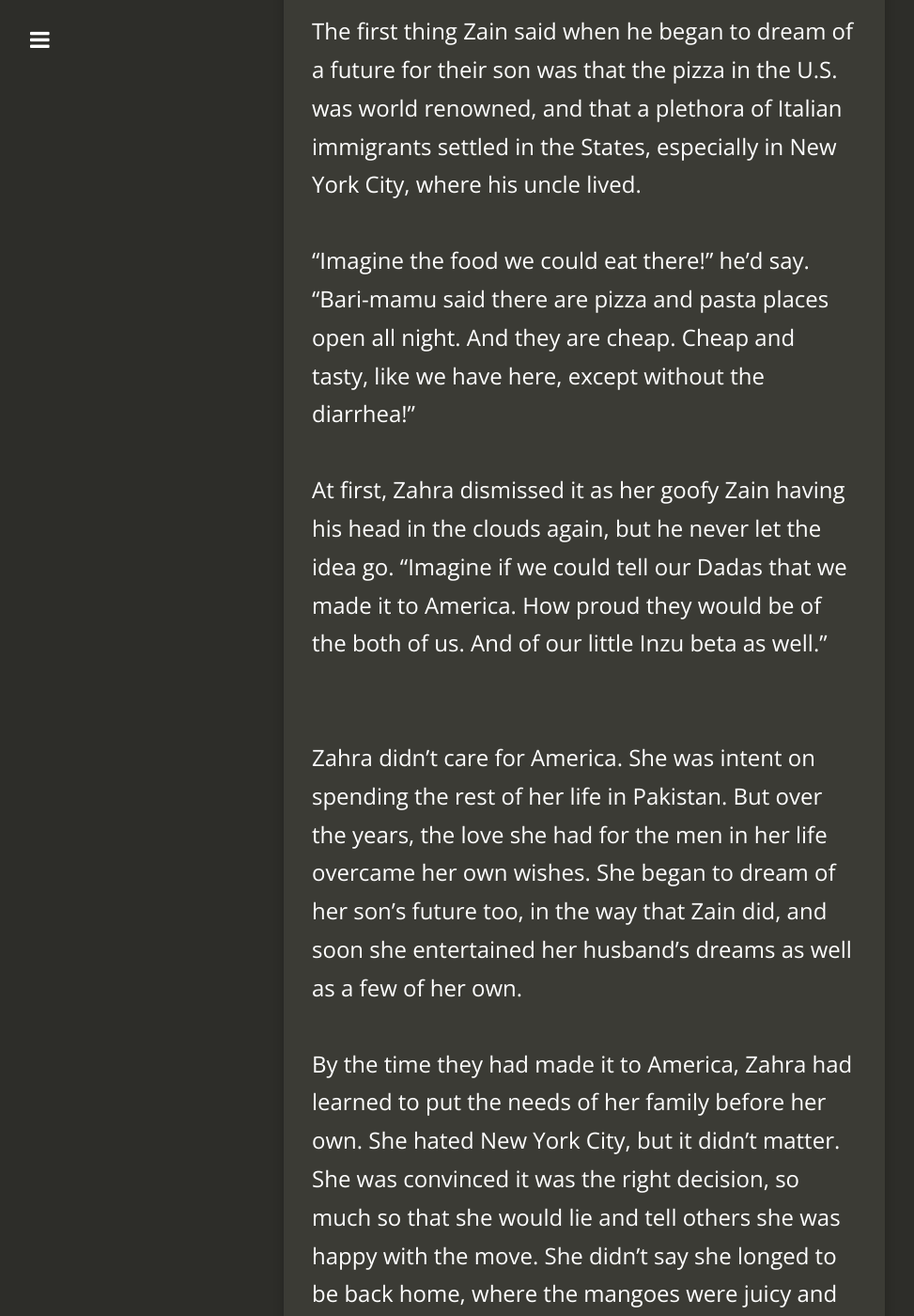
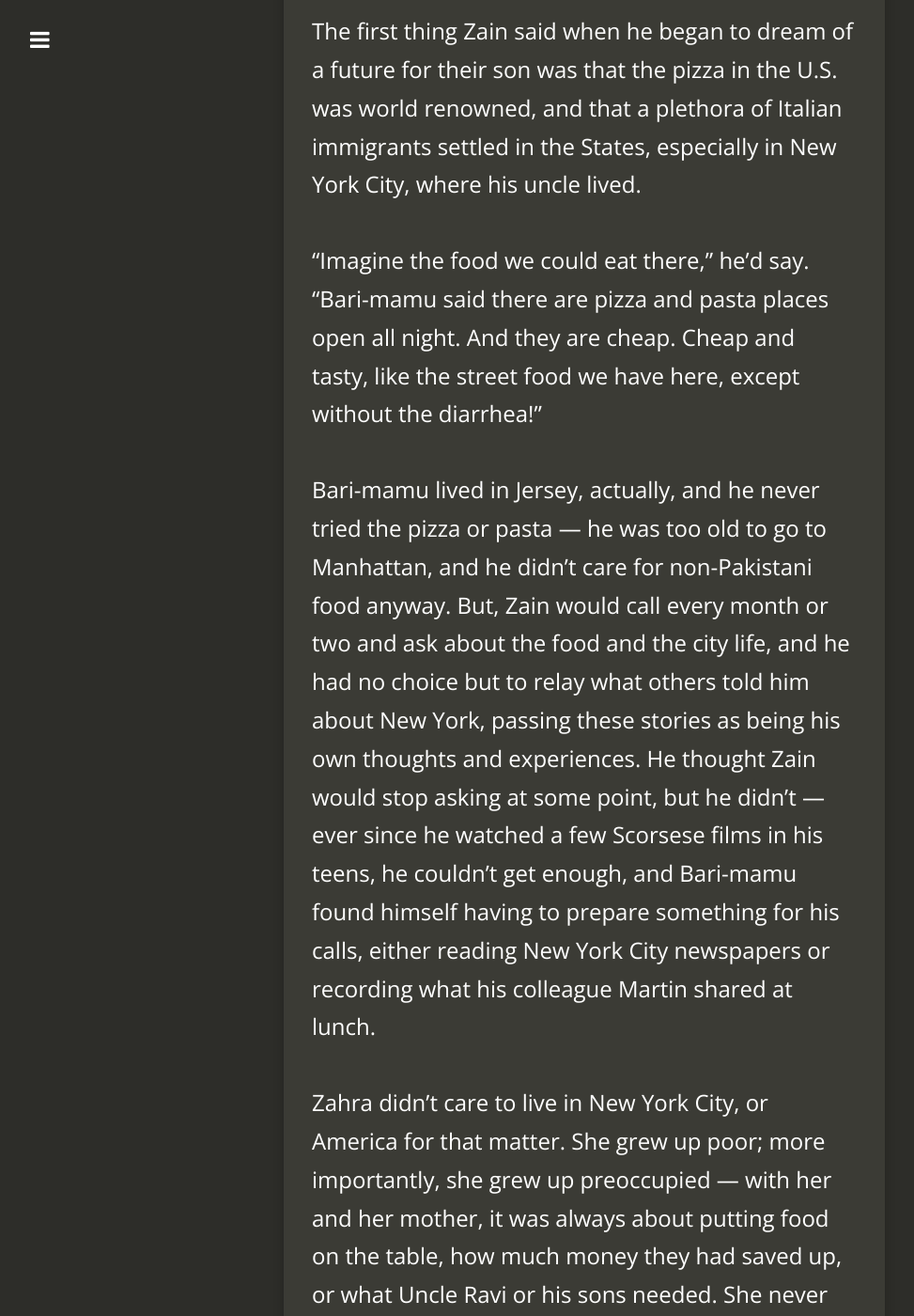
Before and after one commit to jacobtomlinson/carte-noire, a Jekyll site: the page built from _posts/2019-12-29-in-search-of-home-writing-sample-chapters-one-and-two.md, in a window 1280 px wide and 1400 px high, scrolled down 35156 px. Shown: the whole window at 94% size, without its empty margins (18-991 px from the left). Built offline with Jekyll 4.4.1, drawn with Linux system fonts in a browser that asks for light colours; nearby versions of some CDN libraries; comment, search, counter and statistics services are not loaded; some of the changed text lies outside the part shown.

Commit message:
Upload edits to chapter two of in search of home writing sample.

```diff
--- a/_posts/2019-12-29-in-search-of-home-writing-sample-chapters-one-and-two.md
+++ b/_posts/2019-12-29-in-search-of-home-writing-sample-chapters-one-and-two.md
@@ -269,48 +269,50 @@
 He took the lamb over rice plate from Uncle Syed, thanked him again, and walked across the street until he couldn’t see him. Once he reached a quiet corner, he sat on the pavement, Halal food in hand. Throughout Indy’s life, he’d been moving. When he was seven and his family left his father’s neighborhood to live with his uncle in Defence. When he was twelve and they crossed the sea for a better life. When he was eighteen and he fled to the other side of the country for college. For most of his life, Indy had been in a temporary state of leaving. But this time, for the first time, he felt he had no destination, no place to leave and no place to go back to. Indy placed his food on the sidewalk and held his head in his hands. He was lost.
 
 ### 2 | Lahore
-It was sunny in Lahore when Zahra got married. The occasion was lengthy and eventful, but she remembered the birds and the food in particular with a clearness rivaling the unlittered sky that week. It was the middle of spring, and the birds flew as if they had somewhere to go. Zahra did not know what to call them, so she called them *Chiru*—all of them—like it was a family name they adopted as she adopted her own. They came and went through that week, maybe out of hunger, or curiosity, and Zahra took any opportunity to escape the reception to watch them fly with the smooth blue sky in the background. When they were resting or scavenging on the ground or table, she would bother them, and as they scattered, she would look up as if she were painting in her secondary school art class again. She never got tired of creating the same world every time, a world with a sky, some grass, clouds, and as many birds as she could draw, some distant and some so close she could touch, or even be, them. The simplicity of such a scene would calm younger Zahra as it calmed her then, amidst an especially confusing and complex time in her life.
+It was sunny in Lahore when Zahra got married. The occasion was lengthy and eventful, but she remembered the birds in particular with a clearness rivaling the unlittered sky that week. It was the middle of spring, and the birds flew as if they had somewhere to go. Zahra did not know what to call them, so she called them *Chiru*—all of them—like it was a family name they adopted as she adopted her own. They came and went through that week, maybe out of hunger, or curiosity, and Zahra took any opportunity to escape the gatherings to watch them fly with the smooth blue sky in the background. When they were resting or scavenging on the ground or table, she would bother them, and as they scattered, she would look up as if she were painting in her secondary school art class again. She never got tired of creating the same world every time, a world with a sky, some grass, clouds, and as many birds as she could draw, some distant and some so close she could touch, or even be, them. The simplicity of such a scene would calm younger Zahra as it calmed her then, amidst an especially confusing and complex time in her life.
 
-And the food she remembered not for its quality, but for its outlandishness, its sheer audacity to be served in an otherwise gorgeous Pakistani wedding. But Zain wanted Italian food, and as the newly wed husband, he had his demands met. On the night of the Walima, they catered the local Pizza Hut, which, despite its indecency, turned out to be tasty, much to Zahra's frustration. Zain's favorite kind of pizza was tandoori chicken pan pizza with a seekh kabob stuffed into the crust. It was an abomination, and very far from Italian cuisine, or any cuisine for that matter, but by God was it delicious. Many of the guests complained about the pizza (they expected chicken jalfrezi, nihari, and lamb korma), but Zahra found herself laughing with her husband, remarking on how innovative the pizza was as well as how ugly it looked.
+She remembered the food as well, not for its quality, but for its outlandishness, its sheer audacity to be served in an otherwise gorgeous Pakistani wedding. But Zain wanted Italian food, and as the newly wed husband, he had his demands met. On the night of the Walima, they catered the local Pizza Hut, which, despite its indecency, turned out to be delicious, much to Zahra's frustration. Zain's favorite kind of pizza was tandoori chicken pan pizza with a seekh kabob stuffed into the crust.  It was an abomination, quite frankly, and it was nothing close to Italian cuisine, or any cuisine for that matter, but by God was it delicious. Many of the guests complained about the pizza (they expected chicken jalfrezi, nihari, and lamb korma), but Zahra found herself laughing with her husband, remarking on how innovative the pizza was as well as how ugly it looked.
 
 Zahra and Zain were arranged to marry. Their families were close from when their grandfathers did their O and A-levels together, and Zahra's mother and Zain's father were closer to each other than they were to their respective spouses, whom they were arranged to as well. Who was better to marry your child to than someone raised by your best friend?
 
-Zahra and Zain didn't have much say in the decision — their parents were too invested in the idea and the couple was too inexperienced to be picky. Though Zain’s family was significantly richer than Zahra’s, and they lived on the outskirts of the city, the two families got together every so often such that the kids were at least cordial with each other. *Better than marrying a stranger like Farida did,* Zahra reminded herself during the wedding.
+The couple didn't have much say in the decision — their parents were too invested in the idea and they were too inexperienced to be picky. Though Zain’s family was significantly richer than Zahra’s, and they lived on the outskirts of the city, the two families got together often enough for the kids to be at least cordial with each other. *Better than marrying a stranger like Farida did,* Zahra reminded herself during the wedding.
 
-That didn't stop the marriage from frightening both of them, of course. They were fated to spend their lives with this person they barely knew, someone their parents trusted at least, but they were not afforded an opinion on it until well after the ceremony. Regardless, they learned each other because they had more important things to worry about. They had to raise a family.
+That didn't stop the marriage from frightening both of them, of course. They were fated to spend their lives with this person they barely knew, someone their parents trusted at least, but not anyone they could judge or understand until well after the ceremony. Regardless, they learned each other because they had more important things to worry about. They had to raise a family.
 
 <br>
 The first thing Zain said when he began to dream of a future for their son was that the pizza in the U.S. was world renowned, and that a plethora of Italian immigrants settled in the States, especially in New York City, where his uncle lived.
 
-"Imagine the food we could eat there!" he’d say. "Bari-mamu said there are pizza and pasta places open all night. And they are cheap. Cheap and tasty, like we have here, except without the diarrhea!"
+"Imagine the food we could eat there," he’d say. "Bari-mamu said there are pizza and pasta places open all night. And they are cheap. Cheap and tasty, like the street food we have here, except without the diarrhea!”
 
-At first, Zahra dismissed it as her goofy Zain having his head in the clouds again, but he never let the idea go.
-“Imagine if we could tell our Dadas that we made it to America. How proud they would be of the both of us. And of our little Inzu beta as well.”
+Bari-mamu lived in Jersey, actually, and he never tried the pizza or pasta — he was too old to go to Manhattan, and he didn’t care for non-Pakistani food anyway. But, Zain would call every month or two and ask about the food and the city life, and he had no choice but to relay what others told him about New York, passing these stories as being his own thoughts and experiences. He thought Zain would stop asking at some point, but he didn’t — ever since he watched a few Scorsese films in his teens, he couldn’t get enough, and Bari-mamu found himself having to prepare something for his calls, either reading New York City newspapers or recording what his colleague Martin shared at lunch.
+
+Zahra didn’t care to live in New York City, or America for that matter. She grew up poor; more importantly, she grew up preoccupied — with her and her mother, it was always about putting food on the table, how much money they had saved up, or what Uncle Ravi or his sons needed. She never had the space or free time to leave her context, and though she read books upon books from everywhere in the world, they were always distant fantasies or separate universes, and never dreams. She never thought of herself as a protagonist like the ones in her books, but it seemed that Zain did, and every time they watched movies, her husband would act like he lived in those worlds, yelling at the characters or referencing their attitudes months later. Zahra enjoyed books and movies, but they were temporary universes she stepped into. They were separate from reality, which was limited to just her neighborhood, maybe the city of Lahore, and if she felt ambitious, the country of Pakistan. America and Italian food was just goofy Zain having his head in the clouds again, and yet, he never let the idea go.
+
+“And imagine if we could tell our Dadas that we made it to America,” he said. “How proud they would be of the both of us — how mind-blown as well! And of course, they would be so proud of our little Inzu beta, the education he will get there, and the opportunities he will have at his fingertips. As will we.”
+
+Zahra was intent on spending the rest of her life in Pakistan, but over the years, the love she had for the men in her life overcame her own wishes. She began to dream of her son's future too, and soon she entertained her husband's dreams as well as a few of her own.
+
+By the time they had made it to America, Zahra had learned to put the needs of her family first. She hated New York City, but she convinced herself moving was the right decision, so much so that she would lie and tell others she was happy with it. She didn't say she longed to be back home, where the mangoes were juicy and the people were hospitable. She didn't say that in America, she was in a constant state of anxiety about her behavior — how she could never tell if she chose the right words, laughed the right way, or moved her noodle arms appropriately. She simply said that New York City was incredible, that it was stunning (quite literally), and that she missed all the people back home.
 
 <br>
-Zahra didn’t care for America. She was intent on spending the rest of her life in Pakistan. But over the years, the love she had for the men in her life overcame her own wishes. She began to dream of her son's future too, in the way that Zain did, and soon she entertained her husband's dreams as well as a few of her own.
+Zahra was a grateful person. When she spent time with her family, she reminded herself they could leave this Earth at any time. When she prayed, she told herself it could be her last prayer on Earth. And when she walked around Lahore, the city she loved as if it were her companion, her best friend, she imagined that there may come a day where she could leave it or even never see it again.
 
-By the time they had made it to America, Zahra had learned to put the needs of her family before her own. She hated New York City, but it didn't matter. She was convinced it was the right decision, so much so that she would lie and tell others she was happy with the move. She didn't say she longed to be back home, where the mangoes were juicy and the people were hospitable. She didn't say that in America, she was in a constant state of anxiety about her behavior — how when she talked to people, she could never tell if she chose the right words, laughed the right way, or moved her noodle arms appropriately. She simply said that New York City was incredible, that it was stunning (quite literally), and that she missed all the people back home.
+But despite all her preparations, she consumed herself with nostalgia and longing once she moved. Because, after all, it was not just Lahore she came to miss, but herself. Zahra had lived in one place her whole life. It was in her large house in Defence where she learned to talk and talk back to the host family’s sons. It was in her dirty junior school down the road where she learned to make friends (and a few enemies), and her more chaotic middle school where she learned how to present herself to boys and rival girls as well. In the masjid, she learned to pray and read Quran – something she did every day and then twice a day in New York. On the busy, dirt roads of Lahore, she learned how to observe people, from beggars cleaning car windows in the hopes they would get paid, to posh and modernly dressed women going into the hair salon. And in high school, she learned to dream, not just in Urdu but in English as well, reading poetry and literature from any book she could borrow from poorly stocked libraries or her classrooms.
 
-Zahra was a grateful person. When she spent time with her family, she reminded herself they could leave this Earth at any time. When she prayed, she told herself it could be her last prayer on Earth. And when she walked around Lahore, the city she loved as if it were her companion, her best friend, she told herself there may come a day where she would leave it or even never see it again.
+All of these places were well within the same place, even within walking distance, and though her life was rich, it wasn't complicated; though she had many facets of her identity nurtured in different spaces, they never overlapped or competed. Zahra had the blessing of having a consistent self, one that led to peace, confidence, and even a little naivety in the face of whatever came her way. Since she never left her hometown, she made the mistake of believing this self was agnostic to space and place, that it was independent and sufficient, as she never knew a reality in which it wasn't.
 
-But despite her preparations, she consumed herself with nostalgia and longing once she moved. After all, it was not just Lahore she came to miss, but herself. Zahra had lived in one place her whole life. It was in her small home on the outskirts of Defence where she learned to talk and talk back to her elder brother. It was in her dirty junior school down the road where she learned to make friends (and a few enemies), and her more chaotic middle school where she learned how to present herself to boys and rival girls as well. In the masjid, she learned to pray and read Quran – something she did every day and then twice a day in New York. And in high school, she learned to dream, not just in Urdu but in English as well, reading poetry and literature from any book she could borrow from poorly stocked libraries or her teacher's homes.
+In the States, people remarked at how humble she and her husband were. Her son’s friends, her American acquaintances, and her American-born cousins called her quiet, gentle, even acquiescent. But they did not know. They never saw her light up when calling her best friend in Lahore or chortle at her husband’s jokes at home. They didn’t see her in her passion and fury, in her tears and her conviction. Did this mean she was quiet now? Was that who she was? Her old, colorful self became an exception, and she began to live between these exceptions, waiting for the next time she could feel herself again. But they came so rarely, in phone calls, books, or late night talks with her husband (when he wasn’t so tired from work) that she couldn’t even say it was herself anymore. But this was her reality now, and she knew it was for the best.
 
-But all of these places were well within the same place, even within walking distance, and though her life was rich, it wasn't complicated; though she had many facets of her identity nurtured in different spaces, they never overlapped or competed. Zahra had the blessing of having a consistent self, one that led to peace, confidence, even a little naivety in the face of whatever came her way. Since she never left her hometown, she made the mistake of believing this self was agnostic to space and place, that it was independent and sufficient, as she never knew a reality in which it wasn't.
+In lieu of her own atrophy, Zahra grew increasingly invested in her son's growth. While she became quieter and more introspective, she witnessed her twelve-year-old son become confident and vocal in America, to her and her husband in particular. Although it was exhausting to handle a rising teenager, she was also proud of his developing disposition. That he became confident speaking—in accordance or dissent—to his parents, teachers, and peers meant the world to her. Inzamam was not a confident boy growing up in Pakistan. Stubborn, yes, but anxiously so. In America, she hoped he could find himself. America was the land of dreams and opportunity, not for her, or her husband, but for her children and their children's children. If there was a place to transform her son, it was America with its chaos, magic, and competition. Transform it could, and transform it did.
 
-In the States, people remarked at how humble she and her husband were. Her son’s friends, her American acquaintances, and her American-born cousins called her quiet, gentle, and even acquiescent. But they did not know. They never saw her light up when calling her best friend in Lahore or chortle at her husband’s jokes at home. They didn’t see her in her passion and fury, in her tears and her conviction. Did this mean she was quiet now? Was that who she was? Her old, colorful self became an exception, and she began to live between these exceptions, waiting for the next time she could feel herself again. But they came so rarely, in phone calls, books, or late night talks with her husband (when he wasn’t so tired from work) that she couldn’t even say it was herself anymore. But this was her reality now, and she knew it was for the best.
-
-In lieu of her own atrophy, Zahra grew increasingly invested in her son's growth. While she became quieter and more introspective, she witnessed her 12-year-old son become confident and vocal, to her and her husband in particular. Although it was exhausting to handle a rising teenager, she was also proud of his developing disposition. That he became confident speaking—in accordance or dissent—to his parents, teachers, and peers meant the world to her. Inzamam was not a confident boy growing up in Pakistan. Stubborn, yes, but anxiously so. In America, she hoped he could find himself. America was the land of dreams and opportunity, not for her, or her husband, but for her children and their children's children. If there was a place to transform her son, it was America with its chaos, magic, and competition. Transform it could, and transform it did.
-
-<br>
-And so, after those formative years in New York City, from Inzamam's seventh grade to roughly his 10th, Zahra became sure America was the right place for her family. Her investment in her son turned into excitement when talking about the family's future with Zain one winter night. Inzamam had just gotten back from a junior varsity basketball game where he scored a go-ahead shot in the last minute. He came home ecstatic and exhausted and promptly fell asleep after eating a few spoonfuls of biryani.
+And so, after those formative years in New York City, from Inzamam's seventh grade to roughly his 10th, Zahra became sure America was the right place for her family. Her investment in her son turned into excitement when talking about the family's future with Zain one winter night. Inzamam had just gotten back from a junior varsity basketball game where he scored a go-ahead shot in the last minute. He came home ecstatic and exhausted and promptly fell asleep after eating a few spoonfuls of microwaved biryani.
 
 "I want to raise a kid in America," she told her husband as they sat on their purple bed sheets in their still, dim lamp lights. "Another kid, from birth, in this country of magic."
 
-Zain was on board. He had come to love his wife and respect her judgment. She was growing older, and her eyes didn't twinkle as much as they used to when they first got married, but when they did, it reminded him how much he cared for her and wished for her happiness. This time, her eyes twinkled again, and they twinkled loudly, like a lighthouse calling ships to shore or a car's high beams illuminating its surroundings in the deep, cold night.
+Zain was on board. He had come to love his wife and respect her judgment. She was growing older, and her eyes didn't twinkle as much as they used to when they first got married, but when they did, it reminded him how much he cared for her and wished for her happiness. This time, her eyes twinkled again, and they twinkled loudly, like a lighthouse calling ships to shore or a car's high beams illuminating its surroundings in the cold, deep night.
 
-The next summer, when Inzamam was a rising junior, he had a younger sister. Her eyes twinkled like Zahra’s did and her eyebrows scowled like Zain's. Her skin was darker than her brother's, but she shone so bright when she was born that they had to name her Sana. The couple found the pun amusing (Zain more so than Zahra), and even she seemed to squint at the light she emanated. Her giggles were musical, like Qawwali, and her smile was intense and unmatched, like the glare of the sun. When she cried, she trilled gently, her lips vibrating against each other while she whimpered. She was easy to love, and her parents loved her, truly, from the start.
+The next summer, when Inzamam was a rising junior, he had a younger sister. Her eyes twinkled like Zahra’s did and her eyebrows scowled like Zain's. Her skin was darker than her brother's, but she shone so bright when she was born that they had to name her Sana. The couple found the pun amusing (Zain more so than Zahra), and even she seemed to squint at the light she emanated. Her giggles were musical, like *Qawwali*, and her smile was intense and unmatched, like the glare of the sun. When she cried, she trilled gently, her lips vibrating against each other while she whimpered. She was easy to love, and her parents loved her, truly, from the start.
 
-Everyone said she was a beautiful baby, then a beautiful child, and she brought her parents a happiness they had not felt since they moved to New York. But despite her importance to her parents, in the years following her birth, she never came to know her elder brother. She would come to hold only a faint recollection of him from the summer he came back from his first year of college. And when he would come to mind, she’d feel a certain roughness, like he was sandpaper in her mind, but she wouldn’t be able to recall why, or anything else. Indy himself never paid attention to her. To him, Sana was an extension of his parents, a dependent, someone who came with the package. He was cordial to her in his high school years and in that tumultuous summer after, but he was not much else. Indy didn’t tell anyone about the extent of his escapism, the lengths he went to avoid responsibility. His friends never knew—Sam barely did—and it was one of many things he kept secret. He was an acquaintance to his own family.
+Everyone said she was a beautiful baby, then a beautiful child, and she brought her parents a happiness they had not known since they moved to New York. But despite her importance to her parents, in the years following her birth, she never came to know her elder brother. She would come to hold only a faint recollection of him from the summer he came back from his first year of college. And when he would come to mind, she’d feel a certain roughness, like he was sandpaper in her mind, but she wouldn’t be able to recall why. Indy himself never paid attention to her. To him, Sana was an extension of his parents, a dependent, someone who came with the package. He was cordial to her in his high school years and in that tumultuous summer after, but he was not much else. Indy didn’t tell anyone about the extent of his escapism, the lengths he went to avoid responsibility. His friends never knew—Sam barely did—and it was one of many things he kept secret. He was an acquaintance to his own family.
 
 *[The first draft of In Search of Home is complete. Email or DM me if you would like to know more.]*
```
